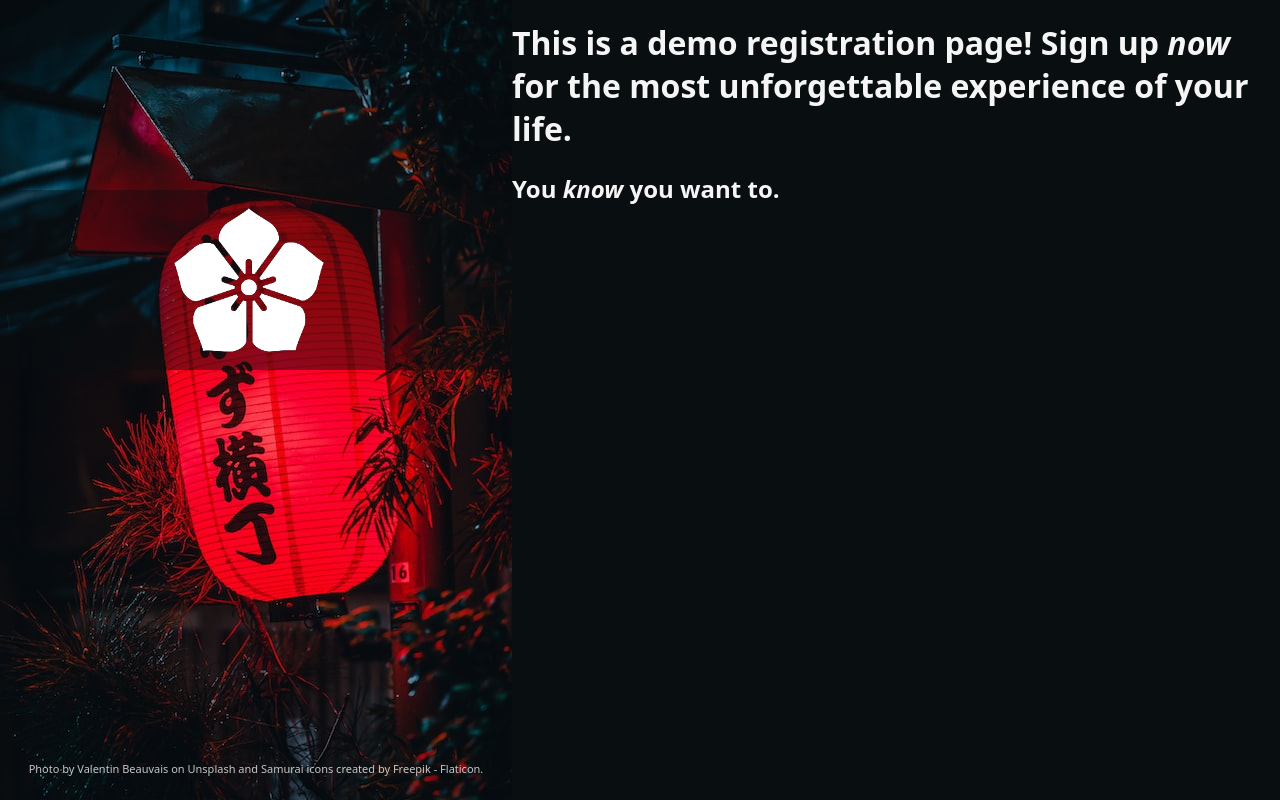
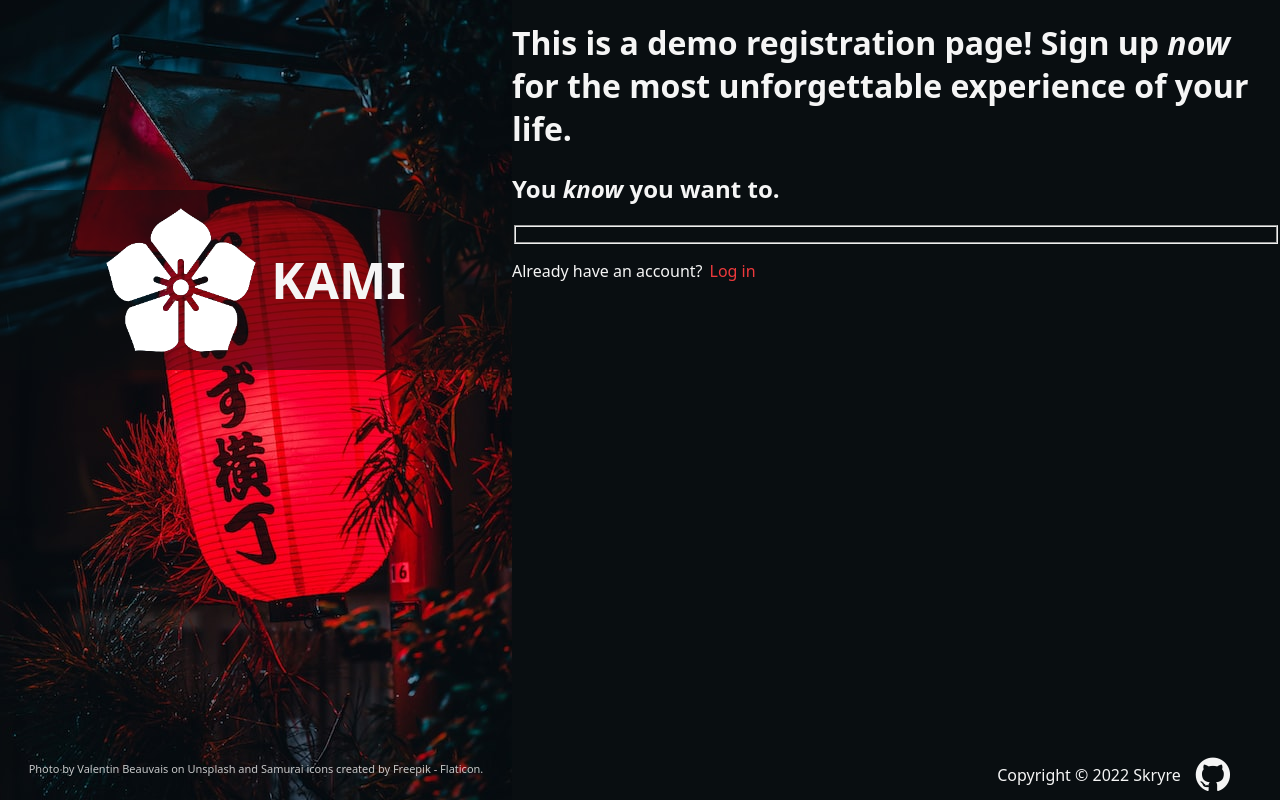
Before and after one commit to Skryre/Sign-up, a plain HTML site: page index.html in a window 1280 px wide. Drawn offline with Linux system fonts and the light colour scheme.

Commit message:
Done the log in part

```diff
--- a/index.html
+++ b/index.html
@@ -15,7 +15,7 @@
     <div class="left">
         <div class="img">
         <img src="/Sign-up/flowers.png" alt="samurai">
-        <h1></h1>
+        <h1>KAMI</h1>
         </div>
         <div class="ref">
             <p>Photo by <a href="https://unsplash.com/es/@valentinbvs?utm_source=unsplash&utm_medium=referral&utm_content=creditCopyText">Valentin Beauvais</a> on
@@ -25,8 +25,23 @@
         </div>
     </div>
     <div class="right">
-        <h1>This is a demo registration page! Sign up <i>now</i> for the most unforgettable experience of your life.</h1>
-        <h2>You <i>know</i> you want to.</h2>
+        <div class="text">
+            <h1>This is a demo registration page! Sign up <i>now</i> for the most unforgettable experience of your life.</h1>
+            <h2>You <i>know</i> you want to.</h2>
+        </div>
+        <div class="form">
+            <fieldset>
+
+            </fieldset>
+            <div class="log-in">
+                <p>Already have an account?</p>
+                <p class="red">Log in</p>
+            </div>
+        </div>
+        <div class="footer">
+            <p>Copyright © 2022 Skryre</p>
+            <a href="https://github.com/Skryre"><i class="fa fa-github" style="font-size:40px;color: whitesmoke;"></i></a>
+        </div>
     </div>
 </div>
 </body>
--- a/style.scss
+++ b/style.scss
@@ -53,6 +53,38 @@ body {
         width: 60%;
         height: 100vh;
         background-color: rgb(9,14,17);
+
+        .log-in{
+            display: flex;
+            gap: 7px;
+        }
+
+        .red {
+            color: rgb(237,57,60);
+        }
+
+        .red:hover{
+            color: whitesmoke;
+        }
+
+        .footer {
+            display: flex;
+            justify-content: center;
+            align-items: center;
+            position: absolute;
+            right: 50px;
+            bottom: 0;
+            height: 50px;
+        }
+
+        .footer i {
+            transition: 0.3s;
+            margin-left: 15px;
+        }
+
+        .footer i:hover {
+            transform: scale(1.2);
+        }
     }
 
 }
```
Also changed, not shown: style.css, 1 other file.
